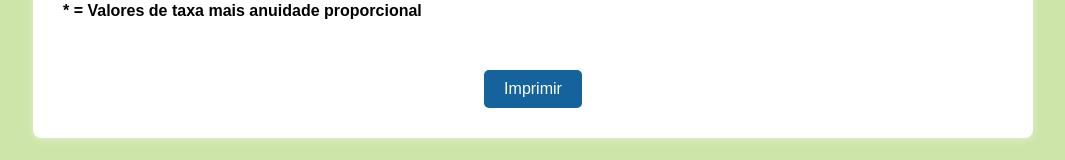
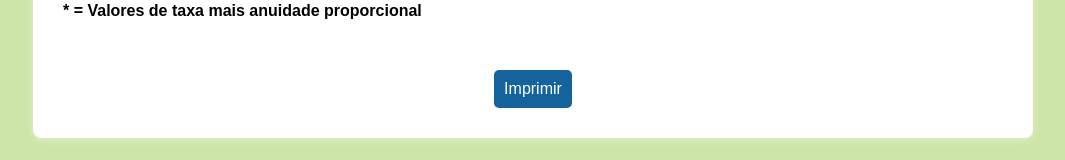
Before and after one commit to Caroldelay/tabela-creci, a plain HTML site: page index.html in a window 1280 px wide. Shown: the part 1283-1443 px from the top of the page, without its empty margins (107-1172 px from the left). Drawn offline with Linux system fonts and the light colour scheme.

Commit message:
Update index.html

```diff
--- a/index.html
+++ b/index.html
@@ -52,7 +52,7 @@
     <p><b>* = Valores de taxa mais anuidade proporcional</b></p>
 
    <div style="text-align: center; margin-top: 50px;">
-  <button onclick="window.print()" style="background-color:#14639D;color:white;border:none;padding:10px 20px;text-align:center;text-decoration:none;font-size:16px;border-radius:5px;cursor:pointer;">
+  <button onclick="window.print()" style="background-color:#14639D;color:white;border:none;padding:10px 10px;text-align:center;text-decoration:none;font-size:16px;border-radius:5px;cursor:pointer;">
     Imprimir
   </button>
 </div>
```
